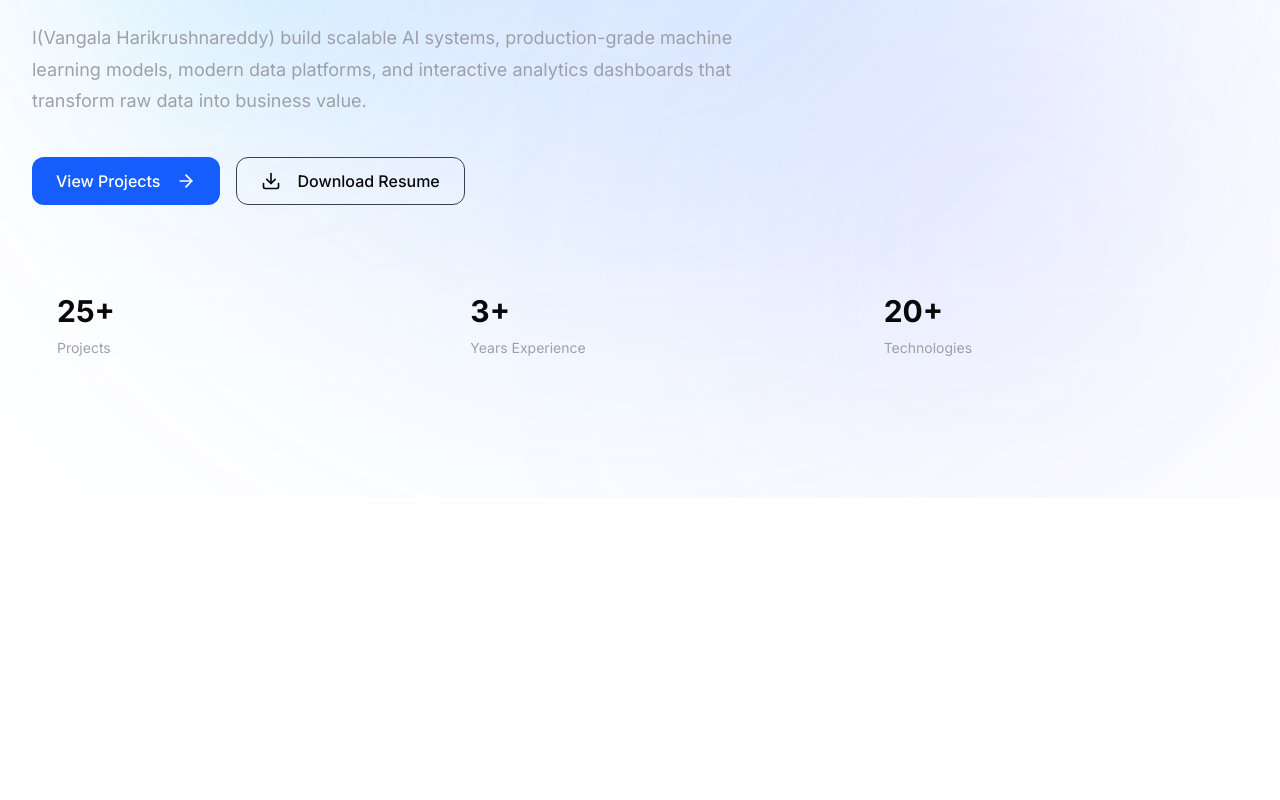
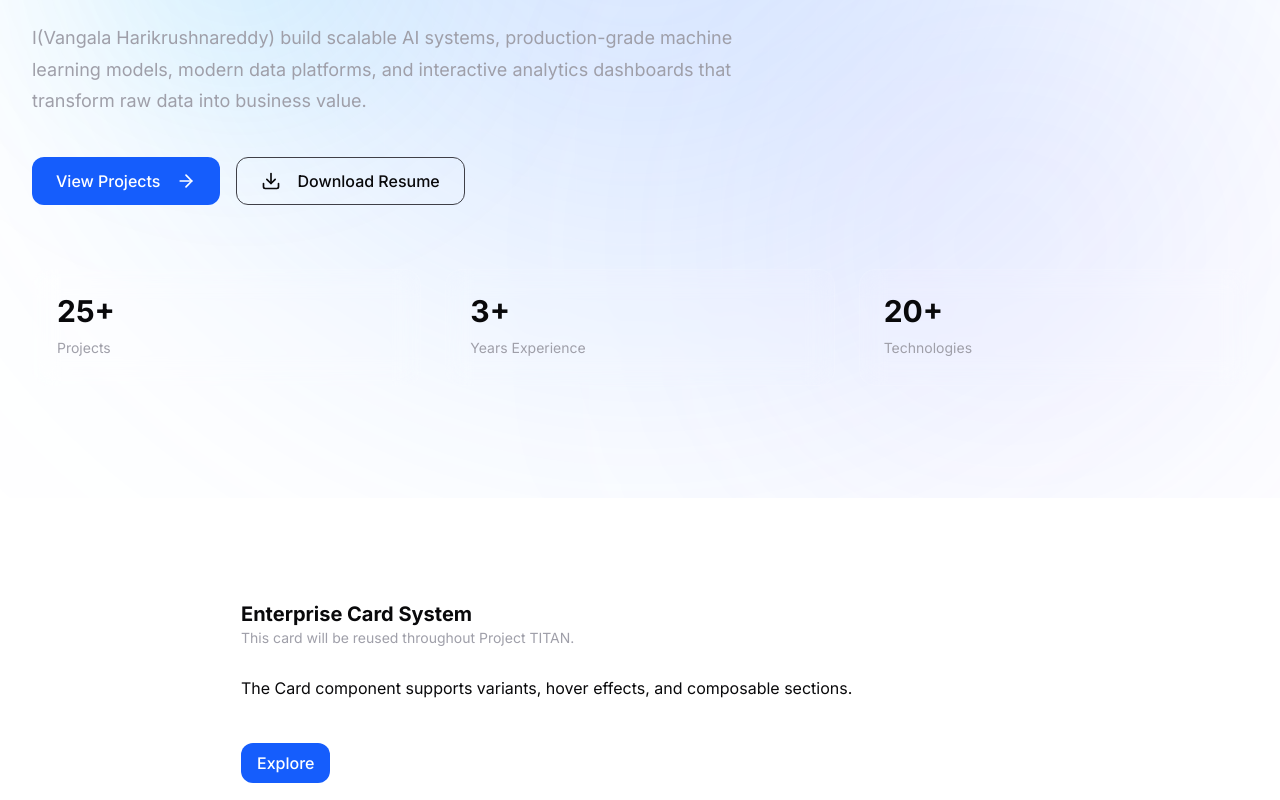
Before and after one commit to Harikrushnareddyvangala/project-titan, a Next.js app in the folder apps/web/: page / in a window 1280 px wide. Shown: the part 416-1216 px from the top of the page. Before the commit the page ends 914 px from the top, so only its background shows below. Built offline with nearby package versions, Linux system fonts and the light colour scheme.

Commit message:
feat(ui): add enterprise card component

```diff
--- a/apps/web/src/app/page.tsx
+++ b/apps/web/src/app/page.tsx
@@ -1,9 +1,40 @@
 import { Hero } from "@/features/home/components/Hero/Hero";
+import {
+  Card,
+  CardContent,
+  CardDescription,
+  CardFooter,
+  CardHeader,
+  CardTitle,
+  Button,
+} from "@/components/ui";
 
 export default function HomePage() {
   return (
     <main className="min-h-screen bg-[var(--background)] text-[var(--foreground)]">
       <Hero />
+
+      <section className="mx-auto mt-20 max-w-4xl px-6">
+        <Card variant="glass" hover>
+          <CardHeader>
+            <CardTitle>Enterprise Card System</CardTitle>
+            <CardDescription>
+              This card will be reused throughout Project TITAN.
+            </CardDescription>
+          </CardHeader>
+
+          <CardContent>
+            <p>
+              The Card component supports variants, hover effects, and composable
+              sections.
+            </p>
+          </CardContent>
+
+          <CardFooter>
+            <Button>Explore</Button>
+          </CardFooter>
+        </Card>
+      </section>
     </main>
   );
 }
--- /dev/null
+++ b/apps/web/src/components/ui/card.tsx
@@ -0,0 +1,144 @@
+import * as React from "react";
+import { cva, type VariantProps } from "class-variance-authority";
+
+import { cn, debounce, sleep} from "@/lib/utils";
+
+const cardVariants = cva(
+  "rounded-2xl border transition-all duration-300",
+  {
+    variants: {
+      variant: {
+        default:
+          "border-zinc-800 bg-zinc-950",
+
+        glass:
+          "border-white/10 bg-white/5 backdrop-blur-xl",
+
+        outline:
+          "border-zinc-700 bg-transparent",
+
+        elevated:
+          "border-zinc-800 bg-zinc-900 shadow-xl",
+      },
+
+      hover: {
+        true:
+          "hover:-translate-y-1 hover:shadow-2xl",
+        false: "",
+      },
+    },
+
+    defaultVariants: {
+      variant: "default",
+      hover: false,
+    },
+  }
+);
+
+interface CardProps
+  extends React.HTMLAttributes<HTMLDivElement>,
+    VariantProps<typeof cardVariants> {}
+
+function Card({
+  className,
+  variant,
+  hover,
+  ...props
+}: CardProps) {
+  return (
+    <div
+      className={cn(
+        cardVariants({
+          variant,
+          hover,
+        }),
+        className
+      )}
+      {...props}
+    />
+  );
+}
+
+function CardHeader({
+  className,
+  ...props
+}: React.HTMLAttributes<HTMLDivElement>) {
+  return (
+    <div
+      className={cn(
+        "flex flex-col space-y-2 p-6",
+        className
+      )}
+      {...props}
+    />
+  );
+}
+
+function CardTitle({
+  className,
+  ...props
+}: React.HTMLAttributes<HTMLHeadingElement>) {
+  return (
+    <h3
+      className={cn(
+        "text-xl font-semibold",
+        className
+      )}
+      {...props}
+    />
+  );
+}
+
+function CardDescription({
+  className,
+  ...props
+}: React.HTMLAttributes<HTMLParagraphElement>) {
+  return (
+    <p
+      className={cn(
+        "text-sm text-zinc-400",
+        className
+      )}
+      {...props}
+    />
+  );
+}
+
+function CardContent({
+  className,
+  ...props
+}: React.HTMLAttributes<HTMLDivElement>) {
+  return (
+    <div
+      className={cn(
+        "px-6 pb-6",
+        className
+      )}
+      {...props}
+    />
+  );
+}
+
+function CardFooter({
+  className,
+  ...props
+}: React.HTMLAttributes<HTMLDivElement>) {
+  return (
+    <div
+      className={cn(
+        "flex items-center justify-between border-t border-white/5 px-6 py-4",
+        className
+      )}
+      {...props}
+    />
+  );
+}
+
+export {
+  Card,
+  CardHeader,
+  CardTitle,
+  CardDescription,
+  CardContent,
+  CardFooter,
+};
--- a/apps/web/src/components/ui/index.ts
+++ b/apps/web/src/components/ui/index.ts
@@ -1 +1,2 @@
 export * from "./Button";
+export * from "./card";
```
